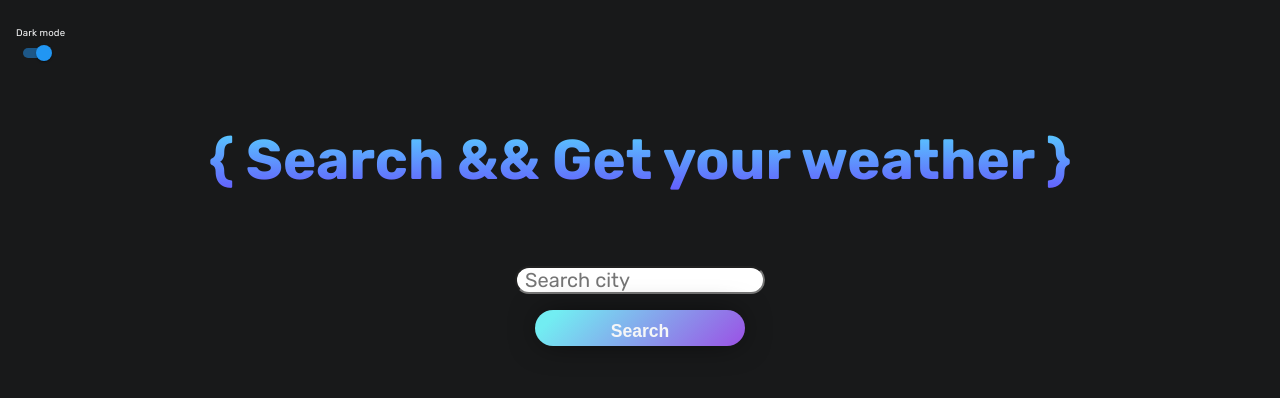
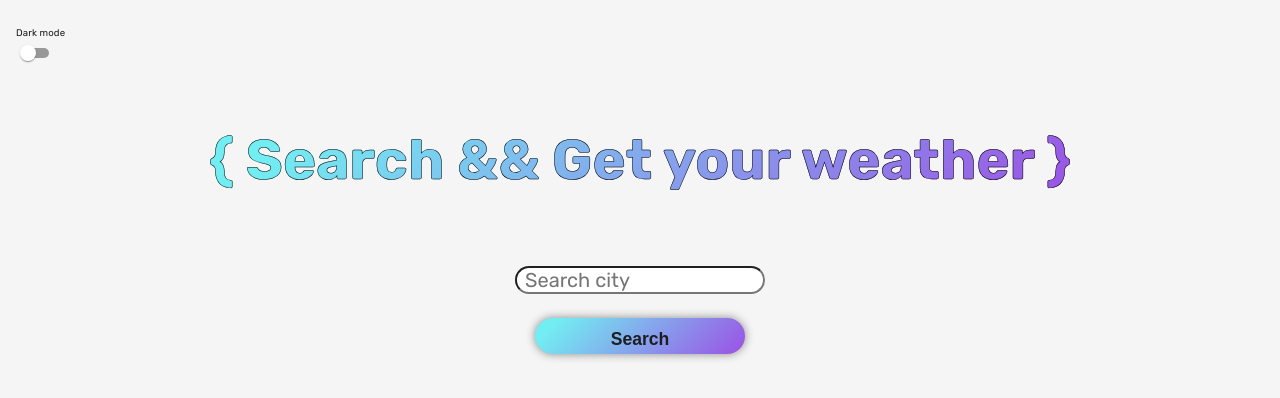
Before and after one commit to chrs-m/weather-app-react-ts, a React (Create React App) app: page / in a window 1280 px wide. Shown: the top 398 px of the page. Built offline with nearby package versions, Linux system fonts and the light colour scheme.

Commit message:
Design tweaks and clean up

```diff
--- a/src/App.tsx
+++ b/src/App.tsx
@@ -19,7 +19,7 @@ function App() {
   const [loading, setLoading] = useState(false);
   const [error, setError] = useState<String | null>(null);
 
-  const [mode, setMode] = useState<PaletteMode>("dark");
+  const [mode, setMode] = useState<PaletteMode>("light");
 
   useEffect(() => {
     const storedTheme = getStoredTheme();
--- a/src/components/TodaysWeather/TodaysWeather.tsx
+++ b/src/components/TodaysWeather/TodaysWeather.tsx
@@ -21,7 +21,12 @@ const TodaysWeather = ({ weatherData }: props) => {
     <div className={styles.container}>
       <div className={styles.cityContainer}>
         <p className={styles.cityName}>{weatherData.title}</p>
-        <img src={weatherIcon} width="30" alt="Todays weather" />
+        <img
+          src={weatherIcon}
+          width="30"
+          alt="Todays weather"
+          className={styles.weatherIcon}
+        />
       </div>
       <div className={styles.tempAndData}>
         <div className={styles.todaysTemp}>
--- a/src/index.tsx
+++ b/src/index.tsx
@@ -2,7 +2,6 @@ import React from "react";
 import ReactDOM from "react-dom/client";
 import "./styles/Scss/index.scss";
 import App from "./App";
-import reportWebVitals from "./reportWebVitals";
 
 const root = ReactDOM.createRoot(
   document.getElementById("root") as HTMLElement
@@ -12,8 +11,3 @@ root.render(
     <App />
   </React.StrictMode>
 );
-
-// If you want to start measuring performance in your app, pass a function
-// to log results (for example: reportWebVitals(console.log))
-// or send to an analytics endpoint. Learn more: https://bit.ly/CRA-vitals
-reportWebVitals();
--- a/src/styles/Scss/App.module.scss
+++ b/src/styles/Scss/App.module.scss
@@ -9,13 +9,12 @@
 
 h1 {
   font-size: 1.4rem;
-  background: -webkit-linear-gradient(
-    rgba(85, 227, 255, 1),
-    rgba(103, 73, 252, 1)
-  );
+  background: var(--gradient);
   background-clip: text;
   -webkit-text-fill-color: transparent;
   margin-bottom: 4rem;
+  -webkit-text-stroke-width: 0.5px;
+  -webkit-text-stroke-color: black;
 
   @include respond(md) {
     font-size: 2.2rem;
--- a/src/styles/Scss/Forecast.module.scss
+++ b/src/styles/Scss/Forecast.module.scss
@@ -1,7 +1,8 @@
 .container {
-  background-color: var(--bg-color-dark);
+  background-color: var(--bg-color);
   padding: 1.5rem;
   border-radius: 2rem;
   color: var(--text-color);
   margin: 2rem;
+  box-shadow: 0 0 20px 0px rgb(137, 137, 137);
 }
--- a/src/styles/Scss/Form.module.scss
+++ b/src/styles/Scss/Form.module.scss
@@ -8,7 +8,7 @@ form {
 
 .input {
   border-radius: var(--main-border-radius);
-  margin-bottom: 1rem;
+  margin-bottom: 1.5rem;
   font-family: "Rubik";
   font-size: 1.25rem;
   padding-left: 0.5rem;
@@ -28,7 +28,7 @@ form {
   color: var(--main-text-color);
   font-weight: bold;
   font-size: 1.1rem;
-  box-shadow: 0 0 30px -5px rgba(0, 0, 0, 0.65);
+  box-shadow: 0 0 10px 0px rgb(137, 137, 137);
   cursor: pointer;
   line-height: initial;
   width: 180px;
--- a/src/styles/Scss/TodaysWeather.module.scss
+++ b/src/styles/Scss/TodaysWeather.module.scss
@@ -7,15 +7,23 @@
 }
 
 .cityName {
-  font-size: 1.6rem;
+  font-size: 1.4rem;
   font-weight: bold;
   margin-right: 1rem;
+
+  @include respond(md) {
+    font-size: 1.9rem;
+  }
+}
+
+.weatherIcon {
+  transform: translateY(4px);
 }
 
 .extraWeatherDataContainer {
   display: flex;
   flex-direction: column;
-  background-color: var(--bg-color-darker);
+  background-color: var(--bg-color-dark);
   padding: 1rem;
   border-radius: 1rem;
 }
--- a/src/styles/Scss/UpcomingDaysWeather.module.scss
+++ b/src/styles/Scss/UpcomingDaysWeather.module.scss
@@ -12,7 +12,7 @@ h2 {
   display: flex;
   flex-direction: row;
   justify-content: space-evenly;
-  background-color: var(--bg-color-darker);
+  background-color: var(--bg-color-dark);
   border-radius: 1rem;
   padding: 1rem;
   font-size: 0.8rem;
--- a/src/styles/Scss/index.scss
+++ b/src/styles/Scss/index.scss
@@ -2,9 +2,9 @@
 
 :root {
   --gradient: linear-gradient(135deg, #72edf2 10%, #9b51e5 100%);
-  --bg-color: #343d4b;
-  --bg-color-dark: #242a33;
-  --bg-color-darker: #14181d;
+  --bg-color: #7db9ed;
+  --bg-color-dark: #5a83a69b;
+  --bg-color-darker: #192839;
   --text-color: #ffffff;
   --main-border-radius: 2rem;
   --sec-border-radius: 1rem;
--- a/src/utils/theme.ts
+++ b/src/utils/theme.ts
@@ -46,7 +46,7 @@ const successPalette = {
 const lightThemeOptions: ThemeOptions = {
   palette: {
     background: {
-      default: "#F5F6F7",
+      default: "#F5F5F5",
       paper: "#EBEDF0",
     },
     text: {
@@ -66,7 +66,7 @@ const lightThemeOptions: ThemeOptions = {
 const darkThemeOptions: ThemeOptions = {
   palette: {
     background: {
-      default: "#18191A",
+      default: "#2e3031",
       paper: "#242526",
     },
     text: {
```
Also changed, not shown: public/index.html (+1 -22 lines), 1 other file (tests, documents, lock files or other folders).
